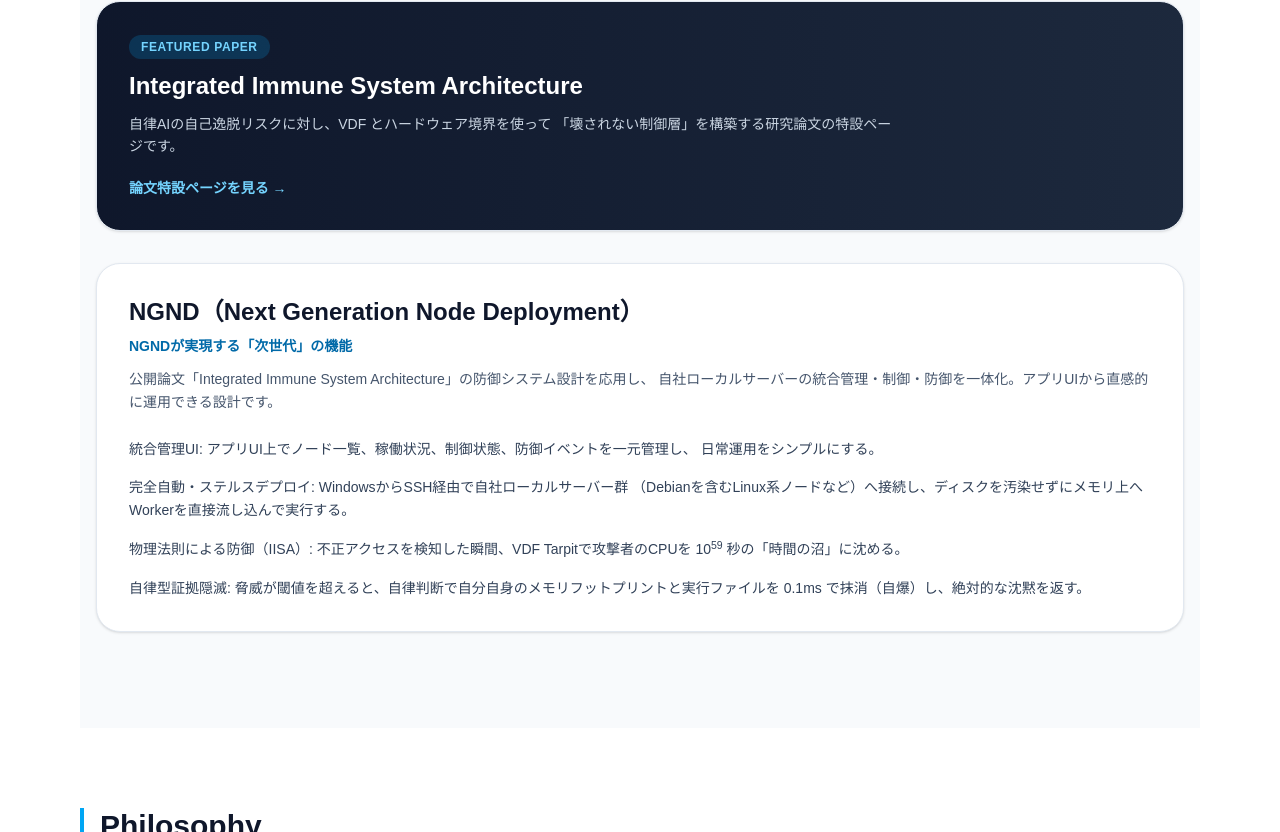
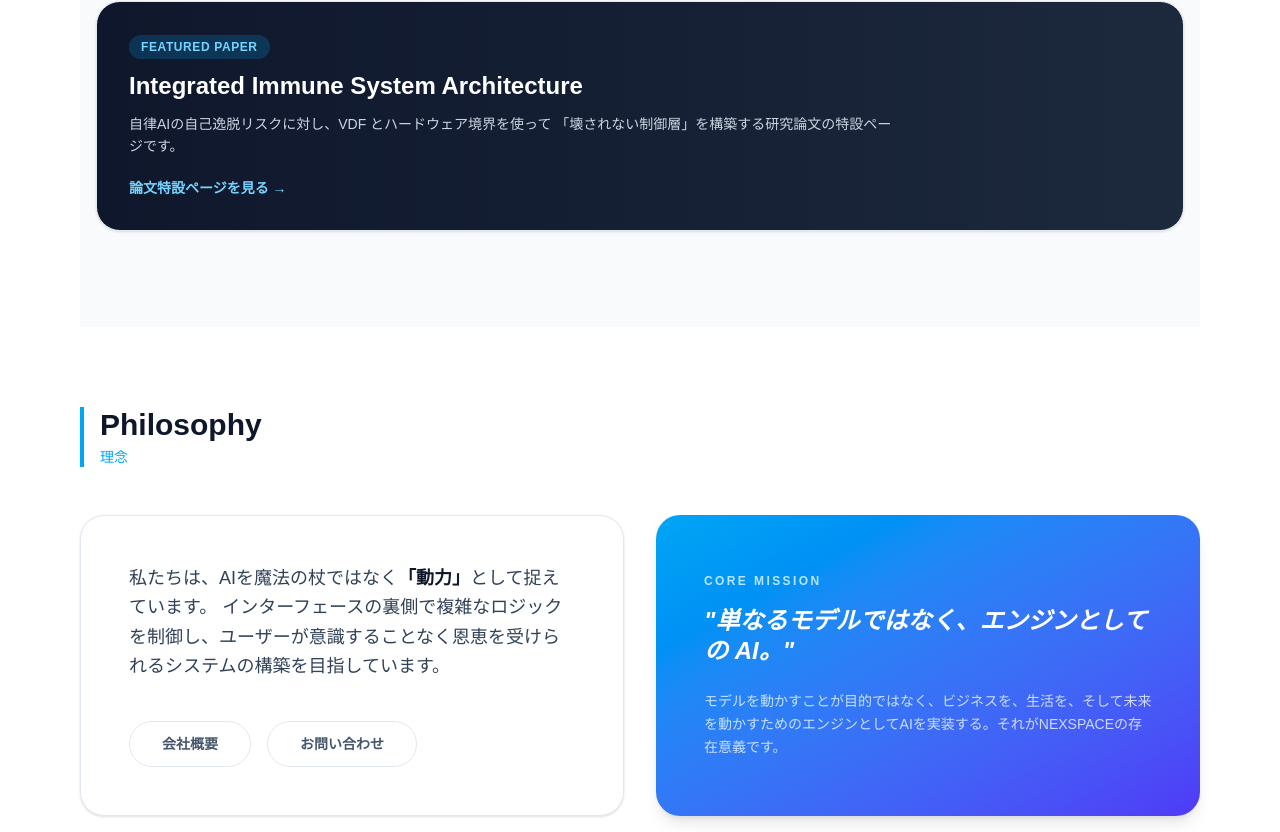
Before and after one commit to mametora311-glitch/nexspace-site, a Next.js app: page / in a window 1280 px wide. Shown: the part 1076-1908 px from the top of the page. Built offline with nearby package versions, Linux system fonts and the light colour scheme.

Commit message:
Remove duplicate NGND description card from home page

```diff
--- a/src/app/page.tsx
+++ b/src/app/page.tsx
@@ -91,32 +91,6 @@ export default function HomePage() {
               </div>
             </a>
 
-            <section className="rounded-3xl border border-slate-200 bg-white p-8 shadow-sm">
-              <h3 className="text-2xl font-bold text-slate-900">NGND（Next Generation Node Deployment）</h3>
-              <p className="mt-2 text-sm font-semibold text-sky-700">NGNDが実現する「次世代」の機能</p>
-              <p className="mt-3 text-sm leading-relaxed text-slate-600">
-                公開論文「Integrated Immune System Architecture」の防御システム設計を応用し、
-                自社ローカルサーバーの統合管理・制御・防御を一体化。アプリUIから直感的に運用できる設計です。
-              </p>
-              <ul className="mt-6 space-y-4 text-sm leading-relaxed text-slate-700">
-                <li>
-                  統合管理UI: アプリUI上でノード一覧、稼働状況、制御状態、防御イベントを一元管理し、
-                  日常運用をシンプルにする。
-                </li>
-                <li>
-                  完全自動・ステルスデプロイ: WindowsからSSH経由で自社ローカルサーバー群
-                  （Debianを含むLinux系ノードなど）へ接続し、ディスクを汚染せずにメモリ上へWorkerを直接流し込んで実行する。
-                </li>
-                <li>
-                  物理法則による防御（IISA）: 不正アクセスを検知した瞬間、VDF Tarpitで攻撃者のCPUを
-                  10<sup>59</sup> 秒の「時間の沼」に沈める。
-                </li>
-                <li>
-                  自律型証拠隠滅: 脅威が閾値を超えると、自律判断で自分自身のメモリフットプリントと実行ファイルを
-                  0.1ms で抹消（自爆）し、絶対的な沈黙を返す。
-                </li>
-              </ul>
-            </section>
           </div>
         </RevealOnScroll>
       </section>
```
